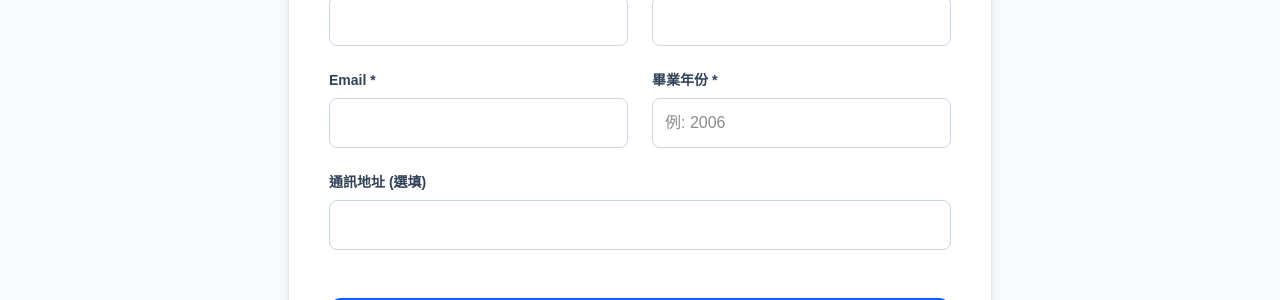
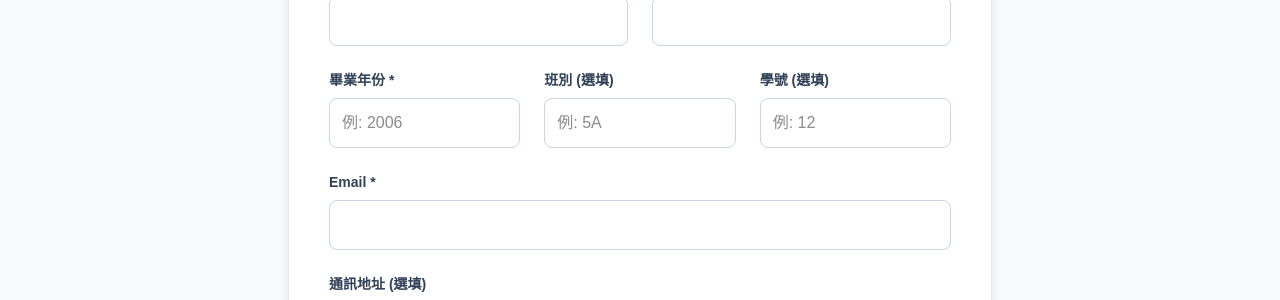
Before and after one commit to charles2006hk-hash/tkp-dbpp-web, a Next.js app: page /membership in a window 1280 px wide. Shown: the part 446-746 px from the top of the page. Built offline with nearby package versions, Linux system fonts and the light colour scheme; no server answers.

Commit message:
Enhance membership form with studentClass and studentId
Added studentClass and studentId fields to the membership form.

```diff
--- a/src/app/membership/page.tsx
+++ b/src/app/membership/page.tsx
@@ -8,7 +8,10 @@ import Footer from '@/components/Footer';
 import Image from 'next/image';
 
 export default function MembershipPage() {
-  const [formData, setFormData] = useState({ name: '', phone: '', email: '', gradYear: '', address: '' });
+  // 🌟 新增 studentClass (班別) 與 studentId (學號)
+  const [formData, setFormData] = useState({
+    name: '', phone: '', email: '', gradYear: '', studentClass: '', studentId: '', address: ''
+  });
   const [isSubmitting, setIsSubmitting] = useState(false);
   const [isSuccess, setIsSuccess] = useState(false);
 
@@ -18,7 +21,7 @@ export default function MembershipPage() {
     try {
       await addDoc(collection(db, 'membership_applications'), {
         ...formData,
-        status: 'pending', // 預設狀態為待審批
+        status: 'pending',
         createdAt: new Date()
       });
       setIsSuccess(true);
@@ -52,26 +55,36 @@ export default function MembershipPage() {
               <div className="grid grid-cols-1 md:grid-cols-2 gap-6">
                 <div>
                   <label className="block text-sm font-semibold text-slate-700 mb-2">中/英文姓名 *</label>
-                  <input type="text" required value={formData.name} onChange={e => setFormData({...formData, name: e.target.value})} className="w-full border border-slate-300 rounded-lg p-3 focus:ring-2 focus:ring-blue-500" />
+                  <input type="text" required value={formData.name} onChange={e => setFormData({...formData, name: e.target.value})} className="w-full border border-slate-300 rounded-lg p-3 focus:ring-2 focus:ring-blue-500 outline-none" />
                 </div>
                 <div>
                   <label className="block text-sm font-semibold text-slate-700 mb-2">聯絡電話 *</label>
-                  <input type="tel" required value={formData.phone} onChange={e => setFormData({...formData, phone: e.target.value})} className="w-full border border-slate-300 rounded-lg p-3 focus:ring-2 focus:ring-blue-500" />
+                  <input type="tel" required value={formData.phone} onChange={e => setFormData({...formData, phone: e.target.value})} className="w-full border border-slate-300 rounded-lg p-3 focus:ring-2 focus:ring-blue-500 outline-none" />
                 </div>
               </div>
-              <div className="grid grid-cols-1 md:grid-cols-2 gap-6">
+
+              <div className="grid grid-cols-1 md:grid-cols-3 gap-6">
                 <div>
-                  <label className="block text-sm font-semibold text-slate-700 mb-2">Email *</label>
-                  <input type="email" required value={formData.email} onChange={e => setFormData({...formData, email: e.target.value})} className="w-full border border-slate-300 rounded-lg p-3 focus:ring-2 focus:ring-blue-500" />
+                  <label className="block text-sm font-semibold text-slate-700 mb-2">畢業年份 *</label>
+                  <input type="text" required placeholder="例: 2006" value={formData.gradYear} onChange={e => setFormData({...formData, gradYear: e.target.value})} className="w-full border border-slate-300 rounded-lg p-3 focus:ring-2 focus:ring-blue-500 outline-none" />
                 </div>
                 <div>
-                  <label className="block text-sm font-semibold text-slate-700 mb-2">畢業年份 *</label>
-                  <input type="text" required placeholder="例: 2006" value={formData.gradYear} onChange={e => setFormData({...formData, gradYear: e.target.value})} className="w-full border border-slate-300 rounded-lg p-3 focus:ring-2 focus:ring-blue-500" />
+                  <label className="block text-sm font-semibold text-slate-700 mb-2">班別 (選填)</label>
+                  <input type="text" placeholder="例: 5A" value={formData.studentClass} onChange={e => setFormData({...formData, studentClass: e.target.value})} className="w-full border border-slate-300 rounded-lg p-3 focus:ring-2 focus:ring-blue-500 outline-none" />
                 </div>
+                <div>
+                  <label className="block text-sm font-semibold text-slate-700 mb-2">學號 (選填)</label>
+                  <input type="text" placeholder="例: 12" value={formData.studentId} onChange={e => setFormData({...formData, studentId: e.target.value})} className="w-full border border-slate-300 rounded-lg p-3 focus:ring-2 focus:ring-blue-500 outline-none" />
+                </div>
+              </div>
+
+              <div>
+                <label className="block text-sm font-semibold text-slate-700 mb-2">Email *</label>
+                <input type="email" required value={formData.email} onChange={e => setFormData({...formData, email: e.target.value})} className="w-full border border-slate-300 rounded-lg p-3 focus:ring-2 focus:ring-blue-500 outline-none" />
               </div>
               <div>
                 <label className="block text-sm font-semibold text-slate-700 mb-2">通訊地址 (選填)</label>
-                <input type="text" value={formData.address} onChange={e => setFormData({...formData, address: e.target.value})} className="w-full border border-slate-300 rounded-lg p-3 focus:ring-2 focus:ring-blue-500" />
+                <input type="text" value={formData.address} onChange={e => setFormData({...formData, address: e.target.value})} className="w-full border border-slate-300 rounded-lg p-3 focus:ring-2 focus:ring-blue-500 outline-none" />
               </div>
               <div className="pt-6">
                 <button type="submit" disabled={isSubmitting} className="w-full py-4 bg-blue-600 text-white font-bold text-lg rounded-xl hover:bg-blue-700 disabled:opacity-50 transition-all shadow-md">
```
